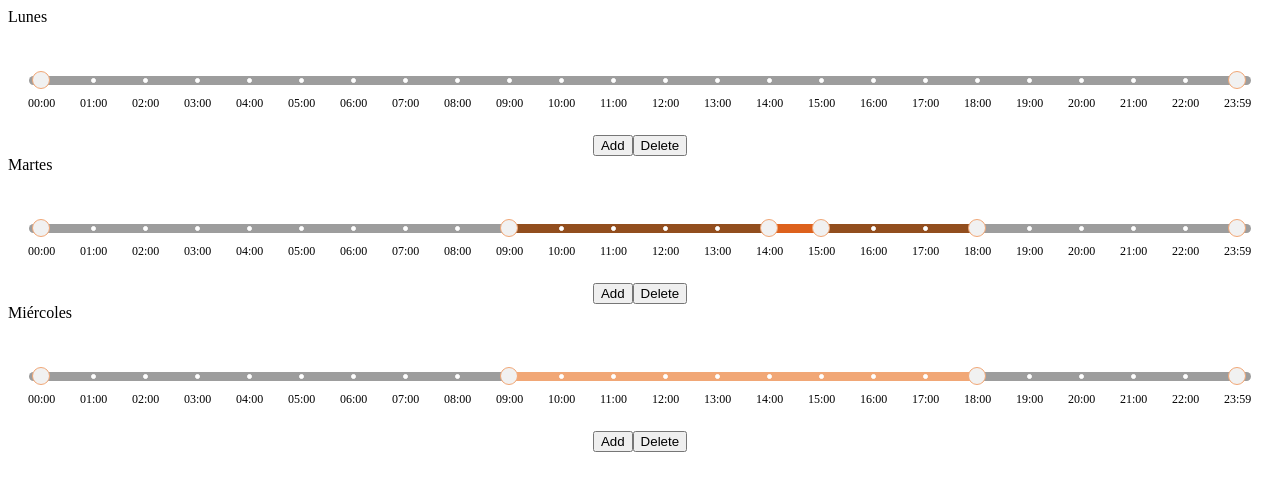
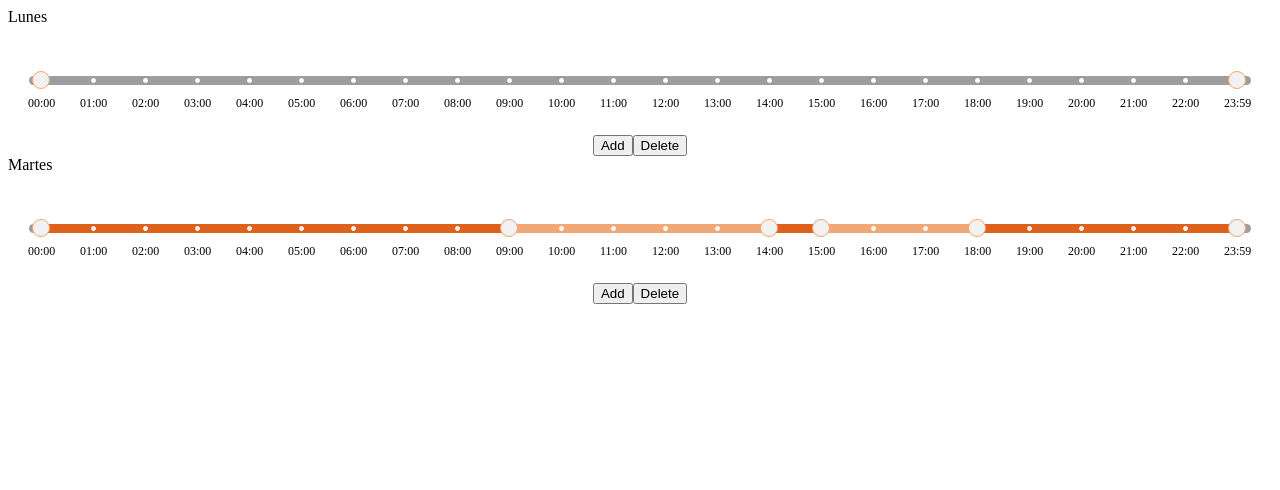
Before and after one commit to eliesser/multi-range-slider, a React (Vite) app: page / in a window 1280 px wide. Shown: the top 490 px of the page. Built offline with nearby package versions, Linux system fonts and the light colour scheme.

Commit message:
edit range

```diff
--- a/src/components/SliderMultiRangeHours/SliderMultiRangeHours.jsx
+++ b/src/components/SliderMultiRangeHours/SliderMultiRangeHours.jsx
@@ -6,12 +6,13 @@ import './css/styles.css';
 
 import { actions } from './constants';
 import {
-  deleteNodeRange,
+  deleteNode,
   generateHours,
   getRangeByIndex,
-  setTypeResponse,
+  paintHourRange,
 } from './helpers';
 import { SliderNode } from './SliderNode';
+import { findEditRange } from './helpers/findEditRange';
 
 export const SliderMultiRangeHours = ({
   title = '',
@@ -24,6 +25,7 @@ export const SliderMultiRangeHours = ({
     'type-smart-chat': 'SmartChat',
   },
 }) => {
+  const rangeMin = 2;
   const [hours, setHours] = useState([]);
   const [dataToEdit, setDataToEdit] = useState({
     count: 0,
@@ -37,10 +39,11 @@ export const SliderMultiRangeHours = ({
     startIndex: -1,
     endIndex: -1,
   });
-  /* const [editRange, setEditRange] = useState({
-    startIndex: -1,
-    endIndex: -1,
-  }); */
+  const [editRange, setEditRange] = useState({
+    left: null,
+    right: null,
+    selected: null,
+  });
 
   useEffect(() => {
     const newHours = generateHours(hoursDb);
@@ -49,9 +52,9 @@ export const SliderMultiRangeHours = ({
   }, []);
 
   const onSelected = (node, index, actionAux, dataToEditAux = dataToEdit) => {
-    let auxHours = [...hours];
+    if ([actions.add].includes(actionAux)) {
+      let auxHours = [...hours];
 
-    if ([actions.add, actions.edit].includes(actionAux)) {
       auxHours[index] = {
         ...node,
         node: true,
@@ -87,19 +90,25 @@ export const SliderMultiRangeHours = ({
       setHours(auxHours);
     }
 
-    if (actionAux === actions.none && !node.node) {
+    if ([actions.none].includes(actionAux) && !node.node) {
+      let auxHours = [...hours];
+
+      const rangeByIndex = getRangeByIndex(index, auxHours);
+
       auxHours = onSetTypeResponse(auxHours, {
         count: 0,
-        ...getRangeByIndex(index, auxHours),
+        ...rangeByIndex,
       });
 
       setHours(auxHours);
     }
 
-    if (actionAux === actions.none && node.node) onEdit(node, index);
+    if ([actions.none].includes(actionAux) && node.node) onEdit(node, index);
+
+    if ([actions.edit].includes(actionAux)) onSaveEdit(node, index);
 
     if (
-      actionAux === actions.delete &&
+      [actions.delete].includes(actionAux) &&
       node.node &&
       index > 0 &&
       index + 1 < hours.length
@@ -107,52 +116,15 @@ export const SliderMultiRangeHours = ({
       onDelete(node, index);
   };
 
-  const onEdit = (/* node, index */) => {
-    /* setAction(actions.edit);
+  const onEdit = (node, index) => {
+    const editRangeAux = findEditRange(index, hours);
 
-    const range = findEditRange(node, index, hours);
-
-    console.log({
-      ...range,
-      mid: {
-        hour: node.hour,
-        index,
-        typeResponse: node.typeResponse,
-      },
-    }); */
-    /* const dataToEditAux = {
-      count: 1,
-      start: range.hourStart,
-      startIndex: range.hourIndex,
-      end: node.hour,
-    };
-
-    setDataToEdit(dataToEditAux);
-
-    onSelected(
-      node,
-      range.hourIndex,
-      actions.edit,
-      dataToEditAux,
-      range.typeResponse
-    );
-
-    let auxHours = [...hours];
-
-    auxHours[index] = {
-      ...node,
-      node: false,
-    };
-
-    setHours(auxHours); */
+    setEditRange(editRangeAux);
+    setAction(actions.edit);
   };
 
   const onDelete = (node, index) => {
-    let { start, end, typeResponse, auxHours } = deleteNodeRange(
-      hours,
-      node,
-      index
-    );
+    let { start, end, typeResponse, auxHours } = deleteNode(hours, node, index);
 
     const newDataToEdit = {
       count: 0,
@@ -163,7 +135,7 @@ export const SliderMultiRangeHours = ({
 
     setDataToEdit(newDataToEdit);
 
-    const newHours = setTypeResponse(
+    const newHours = paintHourRange(
       auxHours,
       newDataToEdit,
       action,
@@ -176,7 +148,7 @@ export const SliderMultiRangeHours = ({
 
   const onSetTypeResponse = (auxHours, newDataToEdit) => {
     if (newDataToEdit.count === 0 && newDataToEdit.start && newDataToEdit.end) {
-      const newHours = setTypeResponse(auxHours, newDataToEdit, action);
+      const newHours = paintHourRange(auxHours, newDataToEdit, action);
 
       return newHours;
     }
@@ -195,11 +167,83 @@ export const SliderMultiRangeHours = ({
     });
   };
 
+  const onSaveEdit = (node, index) => {
+    if (
+      index <= editRange?.right?.index - rangeMin &&
+      index >= editRange?.left?.index + rangeMin
+    ) {
+      const auxHours = [...hours];
+
+      auxHours[index].node = true;
+      auxHours[editRange.selected.index].node = false;
+
+      setHours(auxHours);
+      setAction(actions.none);
+    }
+  };
+
   const onPreviewRange = (index) => {
-    if (
-      [actions.add, actions.edit].includes(action) &&
-      dataToEdit.count === 2
-    ) {
+    if ([actions.edit].includes(action)) {
+      let start = null;
+      let startIndex = null;
+      let end = null;
+      let typeResponse = null;
+
+      if (index > editRange?.right?.index - rangeMin) {
+        start = editRange.selected.hour;
+        startIndex = editRange.selected.index;
+        end = hours[editRange?.right?.index - rangeMin].hour;
+        typeResponse = editRange.left.typeResponse;
+      } else {
+        if (index < editRange?.left?.index + rangeMin) {
+          start = hours[editRange?.left?.index + rangeMin].hour;
+          startIndex = hours[editRange?.left?.index + rangeMin].index;
+          end = editRange.selected.hour;
+          typeResponse = editRange.right.typeResponse;
+        } else {
+          if (editRange.preview && index > editRange.preview.index) {
+            start = editRange.left.hour;
+            startIndex = editRange.left.index;
+            end = hours[index].hour;
+            typeResponse = editRange.left.typeResponse;
+          }
+
+          if (editRange.preview && index < editRange.preview.index) {
+            start = hours[index].hour;
+            startIndex = hours[index].index;
+            end = editRange.right.hour;
+            typeResponse = editRange.right.typeResponse;
+          }
+        }
+      }
+
+      const newDataToEdit = {
+        count: 0,
+        start,
+        startIndex,
+        end,
+      };
+
+      const newHours = paintHourRange(
+        hours,
+        newDataToEdit,
+        actions.edit,
+        typeResponse
+      );
+
+      setHours(newHours);
+
+      setEditRange({
+        ...editRange,
+        preview: {
+          hour: hours[index].hour,
+          index,
+          typeResponse: hours[index].typeResponse,
+        },
+      });
+    }
+
+    if ([actions.add].includes(action) && dataToEdit.count === 2) {
       let startIndex = dataToEdit.startIndex;
       let endIndex = index;
 
@@ -219,10 +263,6 @@ export const SliderMultiRangeHours = ({
     if (node) console.log(index);
   };
 
-  /* const onSaveEdit = () => {
-    setAction(actions.none);
-  }; */
-
   const onEnableDelete = () => {
     setAction(actions.delete);
   };
@@ -231,13 +271,7 @@ export const SliderMultiRangeHours = ({
     <>
       <div>{title}</div>
       <div className='slider-container'>
-        <div
-          className={`slider ${
-            [actions.add, actions.edit, actions.delete].includes(action)
-              ? 'active'
-              : ''
-          }`}
-        >
+        <div className='slider'>
           <div className='hour type-disable'>
             <div className='dot dot-any'></div>
           </div>
@@ -249,13 +283,16 @@ export const SliderMultiRangeHours = ({
               index={index}
               action={action}
               previewRange={previewRange}
+              editRange={editRange}
               onSelected={onSelected}
               onPreviewRange={onPreviewRange}
               onMouseDownNode={onMouseDownNode}
+              rangeMin={rangeMin}
               count={hours.length}
             />
           ))}
         </div>
+
         <div className='buttons'>
           <button
             disabled={!hours.length || action !== actions.none}
@@ -263,16 +300,6 @@ export const SliderMultiRangeHours = ({
           >
             {literalsButtons.textButtonAdd}
           </button>
-          {/* <button
-            disabled={!hours.length || action !== actions.none}
-            hidden={action === actions.edit}
-            onClick={onEdit}
-          >
-            Edit type section
-          </button>
-          <button hidden={action !== actions.edit} onClick={onSaveEdit}>
-            Save type section
-          </button> */}
           <button
             onClick={() => onEnableDelete()}
             disabled={!hours.length || action !== actions.none}
--- a/src/components/SliderMultiRangeHours/SliderNode.jsx
+++ b/src/components/SliderMultiRangeHours/SliderNode.jsx
@@ -5,6 +5,7 @@ import { actions, typesResponse } from './constants';
 export const SliderNode = ({
   action,
   count,
+  editRange,
   hour,
   index,
   literalsTypesResponse,
@@ -12,62 +13,143 @@ export const SliderNode = ({
   onPreviewRange,
   onSelected,
   previewRange,
+  rangeMin,
   typeResponse,
 }) => {
+  let showNode = false;
+  let showHover = false;
+  let showCursorPointer = false;
+  let showPreviewColorAdd = false;
+  let showDot00 = false;
+  let showDotFocus = false;
+  let showDotHover = false;
+  let showLabelHour = false;
+
+  if ([actions.add, actions.edit].includes(action)) {
+    showHover = true;
+  } else {
+    showHover = false;
+  }
+
+  if (
+    [actions.delete, actions.none].includes(action) &&
+    node &&
+    index > 0 &&
+    index + 1 < count
+  ) {
+    showCursorPointer = true;
+  } else {
+    showCursorPointer = false;
+  }
+
+  if (![actions.edit].includes(action)) {
+    showNode = node;
+  } else {
+    if (node) {
+      if (
+        index !== editRange?.selected?.index ||
+        (index !== editRange?.selected?.index &&
+          editRange?.preview?.index <= editRange?.right?.index - rangeMin)
+      ) {
+        showNode = true;
+      } else {
+        showNode = false;
+        showHover = true;
+        showCursorPointer = true;
+      }
+    } else {
+      if (
+        editRange?.preview?.index <= editRange?.right?.index - rangeMin &&
+        editRange?.preview?.index >= editRange?.left?.index + rangeMin
+      ) {
+        showHover = true;
+        showCursorPointer = true;
+      } else {
+        showHover = false;
+        showCursorPointer = false;
+      }
+
+      if (
+        (index === editRange?.right?.index - rangeMin &&
+          editRange?.preview?.index > editRange?.right?.index - rangeMin) ||
+        (index === editRange?.left?.index + rangeMin &&
+          editRange?.preview?.index < editRange?.left?.index + rangeMin)
+      ) {
+        showNode = true;
+      } else {
+        showNode = false;
+      }
+    }
+  }
+
+  if (
+    [actions.add].includes(action) &&
+    index >= previewRange.startIndex &&
+    index < previewRange.endIndex
+  )
+    showPreviewColorAdd = true;
+
+  if ([hour.split(':')[0] + ':00', '23:59'].includes(hour)) showDot00 = true;
+
+  if ([actions.delete].includes(action) && index > 0 && index + 1 < count)
+    showDotFocus = true;
+
+  if (index > 0 && index + 1 < count) showDotHover = true;
+
+  if ([`${hour.split(':')[0]}:00`, '23:59'].includes(hour))
+    showLabelHour = true;
+
   return (
     <div
-      className={`hour ${
-        [actions.add, actions.edit].includes(action)
-          ? 'hour-hover cursor-pointer'
-          : [actions.delete, actions.none].includes(action) &&
-            node &&
-            index > 0 &&
-            index + 1 < count
-          ? 'cursor-pointer'
-          : ''
-      } ${node ? 'node' : ''} ${typeResponse} ${
-        index >= previewRange.startIndex && index < previewRange.endIndex
-          ? typesResponse.typeEdit
-          : ''
-      }`}
+      className={`
+        hour
+        ${showNode ? ' node' : ''}
+        ${showHover ? ' hour-hover' : ''}
+        ${showCursorPointer ? ' cursor-pointer' : ''}
+        ${
+          showPreviewColorAdd
+            ? ' ' + typesResponse.typeEdit
+            : ' ' + typeResponse
+        }
+      `}
       onMouseEnter={() => onPreviewRange(index)}
       onClick={() => onSelected({ hour, typeResponse, node }, index, action)}
     >
       <div className='tooltip'>
-        <span className='tooltip-text'>{`${
-          node || action === actions.add
-            ? hour
-            : literalsTypesResponse[typeResponse]
-        }`}</span>
+        <span className='tooltip-text'>
+          {`${
+            node || [actions.add, actions.edit].includes(action)
+              ? hour
+              : literalsTypesResponse[typeResponse]
+          }`}
+        </span>
         <div
-          className={`dot ${
-            [hour.split(':')[0] + ':00', '23:59'].includes(hour)
-              ? 'dot-00'
-              : 'dot-any'
-          }  ${action === actions.edit ? 'edit' : ''} ${
-            [actions.delete].includes(action) && index > 0 && index + 1 < count
-              ? 'focus'
-              : ''
-          } ${index > 0 && index + 1 < count ? 'hover' : ''}`}
+          className={`
+            dot
+            ${showDot00 ? ' dot-00' : ' dot-any'}
+            ${[actions.edit].includes(action) ? ' edit' : ''}
+            ${showDotFocus ? ' focus' : ''}
+            ${showDotHover ? ' hover' : ''}
+          `}
         ></div>
       </div>
 
-      <div className='hour-value'>
-        {[`${hour.split(':')[0]}:00`, '23:59'].includes(hour) && hour}
-      </div>
+      {showLabelHour && <div className='hour-value'>{hour}</div>}
     </div>
   );
 };
 
 SliderNode.propTypes = {
+  action: PropTypes.string.isRequired,
+  count: PropTypes.number.isRequired,
+  editRange: PropTypes.object.isRequired,
   hour: PropTypes.string.isRequired,
+  index: PropTypes.number.isRequired,
   literalsTypesResponse: PropTypes.object.isRequired,
+  node: PropTypes.bool.isRequired,
+  onPreviewRange: PropTypes.func.isRequired,
+  onSelected: PropTypes.func.isRequired,
+  previewRange: PropTypes.object.isRequired,
   typeResponse: PropTypes.string.isRequired,
-  node: PropTypes.bool.isRequired,
-  index: PropTypes.number.isRequired,
-  count: PropTypes.number.isRequired,
-  action: PropTypes.string.isRequired,
-  previewRange: PropTypes.object.isRequired,
-  onSelected: PropTypes.func.isRequired,
-  onPreviewRange: PropTypes.func.isRequired,
+  rangeMin: PropTypes.number.isRequired,
 };
--- a/src/components/SliderMultiRangeHours/css/styles.css
+++ b/src/components/SliderMultiRangeHours/css/styles.css
@@ -111,8 +111,6 @@
       &.hour-hover:hover {
         .dot-00,
         .dot-any {
-          width: 1.5rem;
-          height: 1.5rem;
           background-color: #f1f1f1;
           border: 0.063rem solid #f1a776;
           z-index: 20;
--- a/src/components/SliderMultiRangeHours/helpers/deleteNodeRange.js
+++ b/src/components/SliderMultiRangeHours/helpers/deleteNode.js
@@ -1,6 +1,6 @@
 import { typesResponse } from '../constants';
 
-export const deleteNodeRange = (hours, node, index) => {
+export const deleteNode = (hours, node, index) => {
   let typeResponse = typesResponse.typeDisable;
   let nodeStart;
 
--- a/src/components/SliderMultiRangeHours/helpers/findEditRange.js
+++ b/src/components/SliderMultiRangeHours/helpers/findEditRange.js
@@ -1,59 +1,42 @@
-import { typesResponse } from '../constants';
-
-export const findEditRange = (node, indexAux, hours) => {
-  let startHour;
-  let startIndex;
-  let startTypeResponse = typesResponse.typeDisable;
-
-  let endHour;
-  let endIndex;
-  let endTypeResponse;
-
-  for (let i = indexAux - 1; i >= 0; i--) {
-    if (hours[i].node) {
-      startHour = hours[i].hour;
-      startIndex = i;
-      startTypeResponse = hours[i + 1].typeResponse;
-      break;
-    } else {
-      if (i == 0) {
-        startTypeResponse = typesResponse.typeDisable;
-        startHour = hours[i].hour;
-      } else {
-        if (indexAux + 1 === hours.length) {
-          startTypeResponse = typesResponse.typeDisable;
-        } else {
-          startTypeResponse = hours[indexAux + 1].typeResponse;
-        }
-      }
-    }
-  }
-
-  for (let i = indexAux + 1; i < hours.length; i++) {
-    if (hours[i].node) {
-      endHour = hours[i].hour;
-      endIndex = i;
-      endTypeResponse = hours[i].typeResponse;
-      break;
-    } else {
-      if (i + 1 === hours.length) {
-        endHour = hours[i].hour;
-        endIndex = i;
-        endTypeResponse = typesResponse.typeDisable;
-      }
-    }
-  }
+export const findEditRange = (indexSelected, hours) => {
+  const left = findFirstNodeLeftByIndex(indexSelected, hours);
+  const right = findFirstNodeRightByIndex(indexSelected, hours);
 
   return {
-    start: {
-      hour: startHour,
-      index: startIndex,
-      typeResponse: startTypeResponse,
-    },
-    end: {
-      hour: endHour,
-      index: endIndex,
-      typeResponse: endTypeResponse,
+    left,
+    right,
+    selected: {
+      hour: hours[indexSelected].hour,
+      index: indexSelected,
+      typeResponse: hours[indexSelected].typeResponse,
     },
   };
 };
+
+export const findFirstNodeLeftByIndex = (indexSelected, hours) => {
+  if (indexSelected === 0) return null;
+
+  for (let index = indexSelected - 1; index >= 0; index--) {
+    if (hours[index].node) {
+      return {
+        hour: hours[index].hour,
+        index,
+        typeResponse: hours[index + 1].typeResponse,
+      };
+    }
+  }
+};
+
+export const findFirstNodeRightByIndex = (indexSelected, hours) => {
+  if (indexSelected + 1 === hours.length) return null;
+
+  for (let index = indexSelected + 1; index < hours.length; index++) {
+    if (hours[index].node) {
+      return {
+        hour: hours[index].hour,
+        index,
+        typeResponse: hours[index - 1].typeResponse,
+      };
+    }
+  }
+};
--- a/src/components/SliderMultiRangeHours/helpers/generateHours.js
+++ b/src/components/SliderMultiRangeHours/helpers/generateHours.js
@@ -1,5 +1,5 @@
 import { actions, typesResponse } from '../constants';
-import { setTypeResponse } from './setTypeResponse';
+import { paintHourRange } from './paintHourRange';
 
 export const generateHours = (hoursDb) => {
   let hours = [];
@@ -28,7 +28,7 @@ export const generateHours = (hoursDb) => {
 
   if (hoursDb.length)
     hoursDb.forEach((h) => {
-      hours = setTypeResponse(
+      hours = paintHourRange(
         hours,
         {
           count: 1,
--- a/src/components/SliderMultiRangeHours/helpers/getNextSortType.js
+++ b/src/components/SliderMultiRangeHours/helpers/getNextTypeResponse.js
@@ -1,6 +1,6 @@
 import { sortTypeResponse } from '../constants';
 
-export const getNextSortType = (typeResponse) => {
+export const getNextTypeResponse = (typeResponse) => {
   const index = sortTypeResponse.indexOf(typeResponse);
 
   const nextIndex = index === sortTypeResponse.length - 1 ? 0 : index + 1;
--- a/src/components/SliderMultiRangeHours/helpers/index.js
+++ b/src/components/SliderMultiRangeHours/helpers/index.js
@@ -1,6 +1,6 @@
 export * from './getDateTimeByTimeHHMM';
 export * from './getRangeByIndex';
 export * from './generateHours';
-export * from './setTypeResponse';
-export * from './getNextSortType';
-export * from './deleteNodeRange';
+export * from './paintHourRange';
+export * from './getNextTypeResponse';
+export * from './deleteNode';
--- a/src/components/SliderMultiRangeHours/helpers/setTypeResponse.js
+++ b/src/components/SliderMultiRangeHours/helpers/paintHourRange.js
@@ -1,7 +1,7 @@
 import { actions, typesResponse } from '../constants';
-import { getDateTimeByTimeHHMM, getNextSortType } from '../helpers';
+import { getDateTimeByTimeHHMM, getNextTypeResponse } from '.';
 
-export const setTypeResponse = (
+export const paintHourRange = (
   hours,
   newDataToEdit,
   action,
@@ -24,9 +24,10 @@ export const setTypeResponse = (
           ? typeResponse
           : action === actions.add
           ? typesResponse.typeOperatorAssistance
-          : getNextSortType(node.typeResponse),
+          : getNextTypeResponse(node.typeResponse),
         node:
-          action !== actions.delete && node.hour === newDataToEdit.start
+          ![actions.edit, actions.delete].includes(action) &&
+          node.hour === newDataToEdit.start
             ? true
             : action === actions.add &&
               dateNode > dateRangeStart &&
@@ -38,7 +39,8 @@ export const setTypeResponse = (
       return {
         ...node,
         node:
-          action !== actions.delete && node.hour === newDataToEdit.end
+          ![actions.edit, actions.delete].includes(action) &&
+          node.hour === newDataToEdit.end
             ? true
             : node.node,
       };
--- a/src/main.jsx
+++ b/src/main.jsx
@@ -18,9 +18,14 @@ const hour1 = [];
 
 const hour2 = [
   {
+    start: '00:00',
+    end: '09:00',
+    typeResponse: typesResponse.typeSmartChat,
+  },
+  {
     start: '09:00',
     end: '14:00',
-    typeResponse: typesResponse.typeOperatorAssistance,
+    typeResponse: typesResponse.typeAutomaticResponse,
   },
   {
     start: '14:00',
@@ -30,15 +35,12 @@ const hour2 = [
   {
     start: '15:00',
     end: '18:00',
-    typeResponse: typesResponse.typeOperatorAssistance,
+    typeResponse: typesResponse.typeAutomaticResponse,
   },
-];
-
-const hour3 = [
   {
-    start: '09:00',
-    end: '18:00',
-    typeResponse: typesResponse.typeAutomaticResponse,
+    start: '18:00',
+    end: '23:59',
+    typeResponse: typesResponse.typeSmartChat,
   },
 ];
 
@@ -56,11 +58,5 @@ ReactDOM.createRoot(document.getElementById('root')).render(
       literalsButtons={literalsButtons}
       literalsTypesResponse={literalsTypesResponse}
     />
-    <SliderMultiRangeHours
-      title='Miércoles'
-      hoursDb={hour3}
-      literalsButtons={literalsButtons}
-      literalsTypesResponse={literalsTypesResponse}
-    />
   </React.StrictMode>
 );
```
